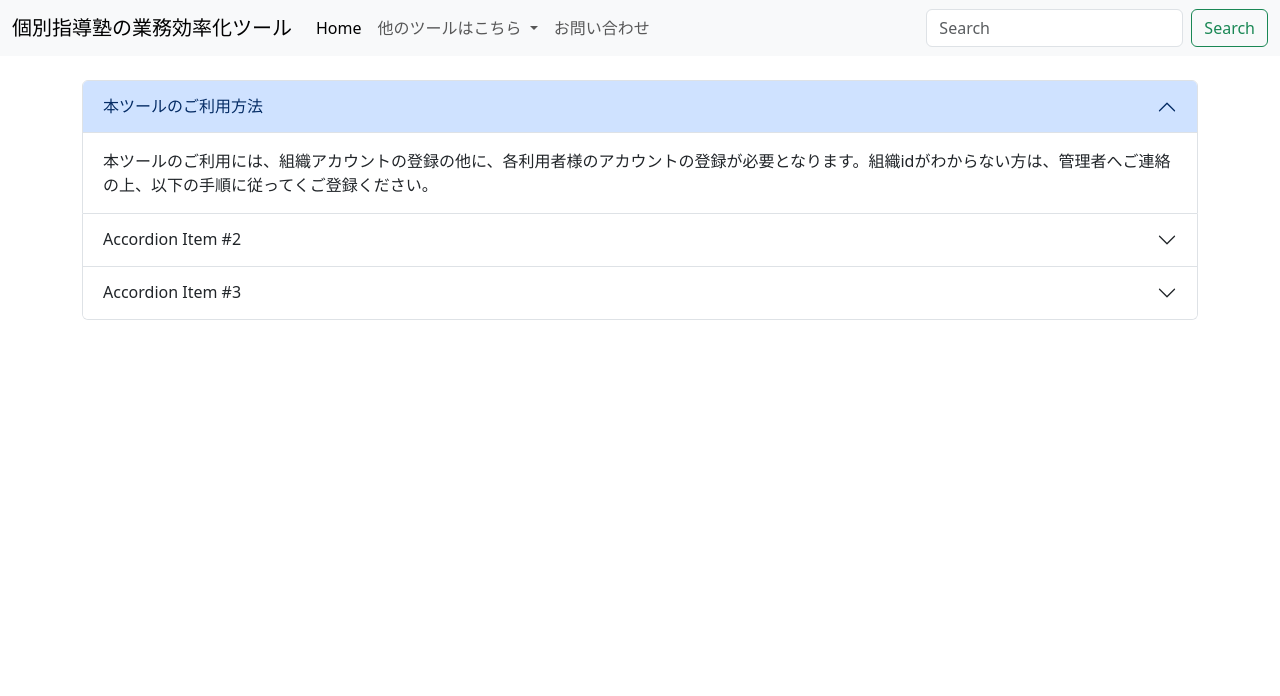
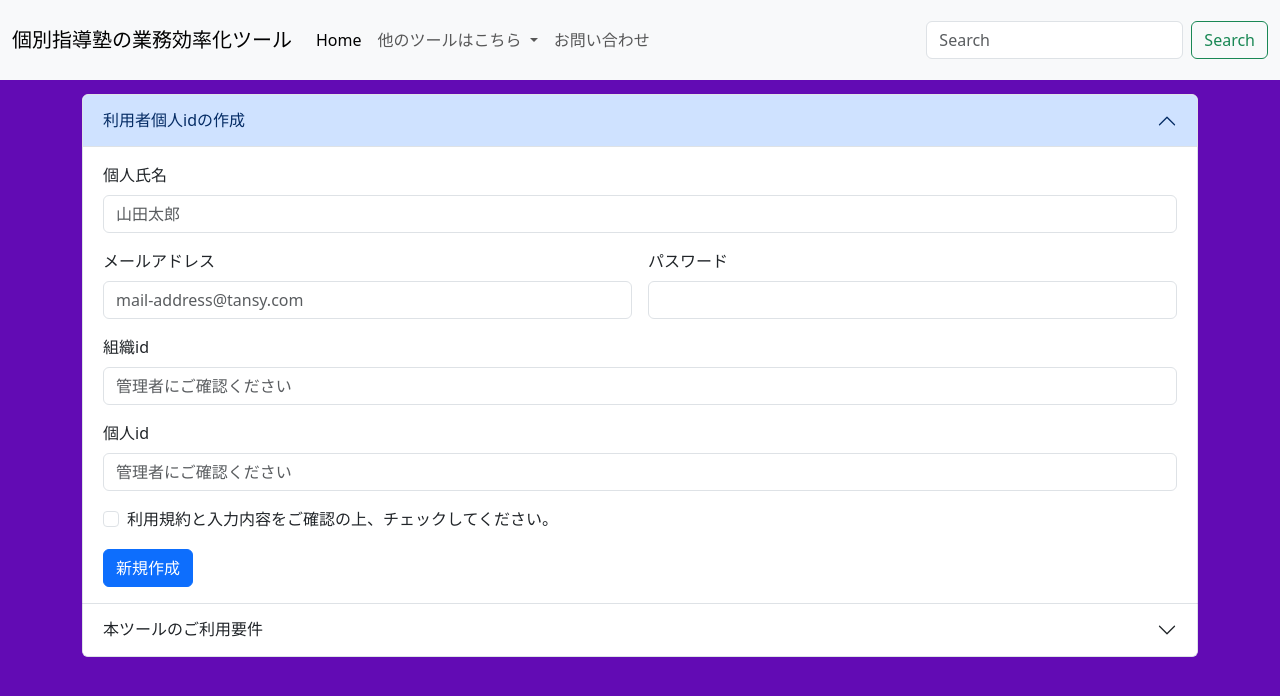
Before and after one commit to yut0takagi/LP_class, a Flask app: page /make-account in a window 1280 px wide. Shown: the top 696 px of the page. Run offline with Flask 3, Linux system fonts and the light colour scheme.

Commit message:
make templates

```diff
--- /dev/null
+++ b/new_flask_app/dx_app/static/css/style.css
@@ -0,0 +1,9 @@
+.navbar {
+    height: 10%;
+}
+
+
+body{
+    padding-top: 70px;
+    background-color: rgb(98, 11, 180);
+}
--- a/new_flask_app/dx_app/templates/dx_app/homepage.html
+++ b/new_flask_app/dx_app/templates/dx_app/homepage.html
@@ -1,6 +1,8 @@
 {% extends "layout.html" %}
 {% block content %}
+<br>
 <div class="container">
     <h1>homepage.html表示してます</h1>
+    <p>後日編集します。</p>
 </div>
 {% endblock %}
--- a/new_flask_app/dx_app/templates/dx_app/login.html
+++ b/new_flask_app/dx_app/templates/dx_app/login.html
@@ -1,5 +1,6 @@
 {% extends "layout.html" %}
 {% block content %}
+<br>
 <div class="container">
     <h1>ログイン</h1>
     <form>
@@ -19,6 +20,6 @@
         <button type="submit" class="btn btn-primary">Submit</button>
     </form>
     <br>
-    <p>初めてご利用の方は<a href="make_account.html">新規登録</a>してください。</p>
+    <p>初めてご利用の方は<a href="/make-account">新規登録</a>してください。</p>
 </div>
 {% endblock %}
--- a/new_flask_app/dx_app/templates/dx_app/make_account.html
+++ b/new_flask_app/dx_app/templates/dx_app/make_account.html
@@ -1,41 +1,79 @@
 {% extends "layout.html" %}
 {% block content %}
+<!---完成してます(2025/02/08)--->
+<br>
 <div class="container">
-
     <div class="accordion" id="accordionExample">
         <div class="accordion-item">
             <h2 class="accordion-header">
             <button class="accordion-button" type="button" data-bs-toggle="collapse" data-bs-target="#collapseOne" aria-expanded="true" aria-controls="collapseOne">
-              本ツールのご利用方法
+                利用者個人idの作成
             </button>
             </h2>
             <div id="collapseOne" class="accordion-collapse collapse show" data-bs-parent="#accordionExample">
                 <div class="accordion-body">
-            本ツールのご利用には、組織アカウントの登録の他に、各利用者様のアカウントの登録が必要となります。組織idがわからない方は、管理者へご連絡の上、以下の手順に従ってくご登録ください。
+                    <form class="row g-3">
+                        <div class="col-12">
+                            <label for="input_user_name" class="form-label">個人氏名</label>
+                            <input type="text" class="form-control" id="input_user_name" placeholder="山田太郎">
+                          </div>
+                        <div class="col-md-6">
+                          <label for="input_email" class="form-label">メールアドレス</label>
+                          <input type="email" class="form-control" id="input_email" placeholder="mail-address@tansy.com">
+                        </div>
+                        <div class="col-md-6">
+                          <label for="input_password" class="form-label">パスワード</label>
+                          <input type="password" class="form-control" id="input_password">
+                        </div>
+                        <div class="col-12">
+                          <label for="input_org_id" class="form-label">組織id</label>
+                          <input type="text" class="form-control" id="input_org_id" placeholder="管理者にご確認ください">
+                        </div>
+                        <div class="col-12">
+                            <label for="input_user_id" class="form-label">個人id</label>
+                            <input type="text" class="form-control" id="input_user_id" placeholder="管理者にご確認ください">
+                          </div>
+                        <div class="col-12">
+                          <div class="form-check">
+                            <input class="form-check-input" type="checkbox" id="gridCheck">
+                            <label class="form-check-label" for="gridCheck">
+                              利用規約と入力内容をご確認の上、チェックしてください。
+                            </label>
                           </div>
                         </div>
+                        <div class="col-12">
+                          <button type="submit" class="btn btn-primary">新規作成</button>
                         </div>
-        <div class="accordion-item">
-          <h2 class="accordion-header">
-            <button class="accordion-button collapsed" type="button" data-bs-toggle="collapse" data-bs-target="#collapseTwo" aria-expanded="false" aria-controls="collapseTwo">
-              Accordion Item #2
-            </button>
-          </h2>
-          <div id="collapseTwo" class="accordion-collapse collapse" data-bs-parent="#accordionExample">
-            <div class="accordion-body">
-              <strong>This is the second item's accordion body.</strong> It is hidden by default, until the collapse plugin adds the appropriate classes that we use to style each element. These classes control the overall appearance, as well as the showing and hiding via CSS transitions. You can modify any of this with custom CSS or overriding our default variables. It's also worth noting that just about any HTML can go within the <code>.accordion-body</code>, though the transition does limit overflow.
+                    </form>
                 </div>
             </div>
         </div>
         <div class="accordion-item">
             <h2 class="accordion-header">
                 <button class="accordion-button collapsed" type="button" data-bs-toggle="collapse" data-bs-target="#collapseThree" aria-expanded="false" aria-controls="collapseThree">
-              Accordion Item #3
+                    本ツールのご利用要件
                 </button>
             </h2>
             <div id="collapseThree" class="accordion-collapse collapse" data-bs-parent="#accordionExample">
                 <div class="accordion-body">
-              <strong>This is the third item's accordion body.</strong> It is hidden by default, until the collapse plugin adds the appropriate classes that we use to style each element. These classes control the overall appearance, as well as the showing and hiding via CSS transitions. You can modify any of this with custom CSS or overriding our default variables. It's also worth noting that just about any HTML can go within the <code>.accordion-body</code>, though the transition does limit overflow.
+                    <p>本ツールのご利用には、以下の条件を満たす必要があります。</p>
+                    <ul>
+                        <li>
+                            組織idの作成<strong>(必須)</strong>
+                            <p>
+                                組織idがわからない方は、管理者にご相談ください。<br>
+                                組織管理者の方で、導入をご検討の方は、<a href="make_org_form.html">フォーム</a>よりご相談ください。
+                            </p>
+                        </li>
+                        <li>
+                            利用者個人idの作成<strong>(必須)</strong>
+                            <p>利用者個人idは、組織管理者より発行されます。</p>
+                        </li>
+                        <li>
+                            グループidの作成<strong>(任意)</strong>
+                            <p>グループidとは、各教室にて汎用的に利用するためのidです。</p>
+                        </li>
+                    </ul>
                 </div>
             </div>
         </div>
--- a/new_flask_app/dx_app/templates/layout.html
+++ b/new_flask_app/dx_app/templates/layout.html
@@ -5,10 +5,11 @@
     <meta name="viewport" content="width=device-width, initial-scale=1.0">
     <link href="https://cdn.jsdelivr.net/npm/bootstrap@5.3.0/dist/css/bootstrap.min.css" rel="stylesheet" integrity="sha384-9ndCyUaIbzAi2FUVXJi0CjmCapSmO7SnpJef0486qhLnuZ2cdeRhO02iuK6FUUVM" crossorigin="anonymous">
     <script defer src="https://cdn.jsdelivr.net/npm/bootstrap@5.3.0/dist/js/bootstrap.bundle.min.js" integrity="sha384-geWF76RCwLtnZ8qwWowPQNguL3RmwHVBC9FhGdlKrxdiJJigb/j/68SIy3Te4Bkz" crossorigin="anonymous"></script>
+    <link rel="stylesheet" href="{{ url_for('static', filename='css/style.css') }}"/>
     <title>{{ title }}</title>
 </head>
 <body>
-    <nav class="navbar navbar-expand-lg bg-body-tertiary">
+    <nav class="navbar navbar-expand-lg bg-body-tertiary fixed-top">
         <div class="container-fluid">
             <a class="navbar-brand" href="#">個別指導塾の業務効率化ツール</a>
             <button class="navbar-toggler" type="button" data-bs-toggle="collapse" data-bs-target="#navbarSupportedContent" aria-controls="navbarSupportedContent" aria-expanded="false" aria-label="Toggle navigation">
@@ -41,7 +42,6 @@
             </div>
         </div>
     </nav>
-    <br>
     {% block content %}
     <!--ここにコンテンツを記述-->
     {% endblock %}
--- a/new_flask_app/dx_app/views.py
+++ b/new_flask_app/dx_app/views.py
@@ -22,6 +22,10 @@ def homepage():
 def login():
     return render_template("dx_app/login.html",title="ログイン")
 
-@app.route("/make-account")
+@app.route("/make-account", methods=["POST","GET"])
 def make_account():
     return render_template("dx_app/make_account.html",title="アカウントの新規作成")
+
+@app.route("/dashboard")
+def dashboard():
+    return render_template("dx_app/dashboard.html",title="ダッシュボード")
```
Also changed, not shown: new_flask_app/dx_app/templates/dx_app/dashboard.html (added, +26 -0 lines), fig/画面遷移図.svg (added), 6 other files. Lines whose indentation alone changed are shown as unchanged.
